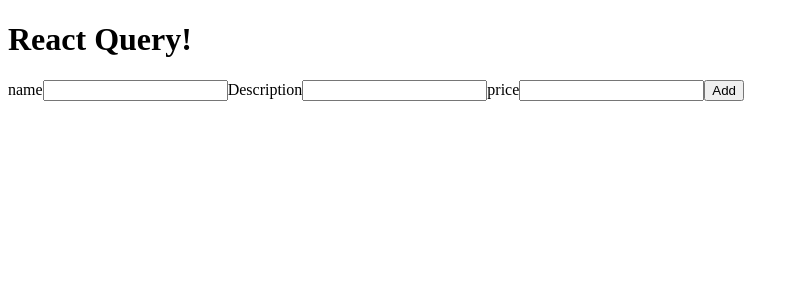
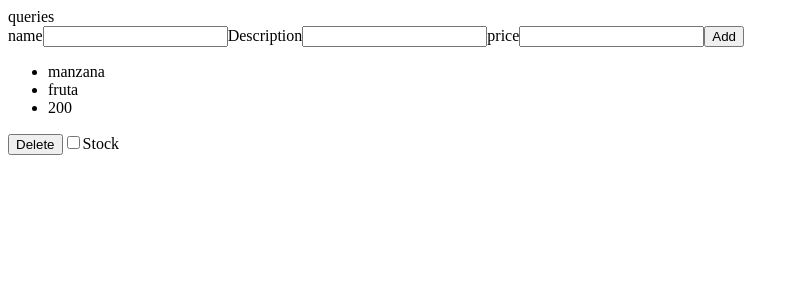
Before and after one commit to pyvan23/react-query, a React (Vite) app: page / in a window 1280 px wide. Shown: the top 300 px of the page, without its empty margins (0-799 px from the left). Built offline with nearby package versions, Linux system fonts and the light colour scheme; data requests are answered from the project's data file.

Commit message:
queries fragment

```diff
--- a/db/products.json
+++ b/db/products.json
@@ -1,3 +1,11 @@
 {
-  "products": []
+  "products": [
+    {
+      "name": "manzana",
+      "description": "fruta",
+      "price": "200",
+      "stock": true,
+      "id": 1
+    }
+  ]
 }
--- a/src/App.jsx
+++ b/src/App.jsx
@@ -1,11 +1,12 @@
 import "./App.css";
 import { Products } from "./components/Products";
 import { ProductsForm } from "./components/ProductsForm";
+import { Queries } from "./components/Queries";
 
 function App() {
   return (
     <>
-      <h1>React Query!</h1>
+      <Queries/>
       <ProductsForm/>
       <Products />
     </>
--- a/src/components/queries.jsx
+++ b/src/components/queries.jsx
@@ -1,5 +1,17 @@
 import { useQuery } from '@tanstack/react-query'
 
-function App() {
-  const info = useQuery({ queryKey: ['todos'], queryFn: fetchTodoList })
+ export const Queries = () => {
+
+
+
+  return (
+    <>
+     <div>
+     queries
+
+      </div>
+    </>
+  )
+
+
 }
```
